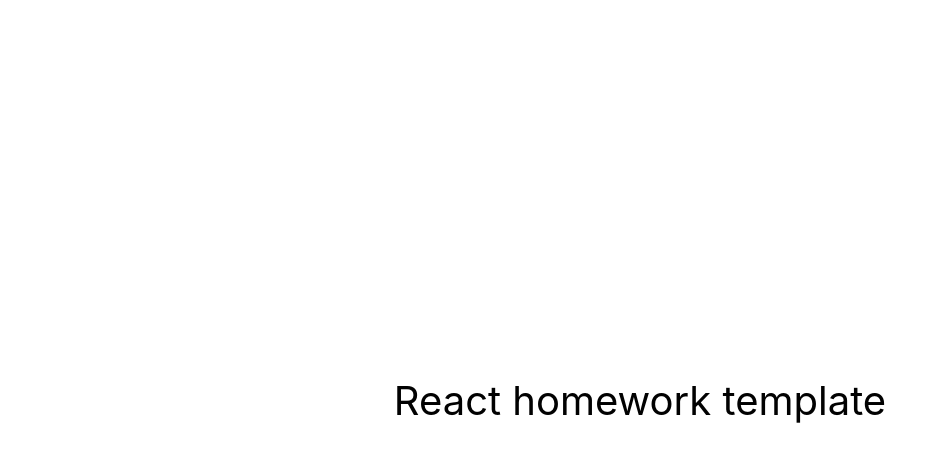
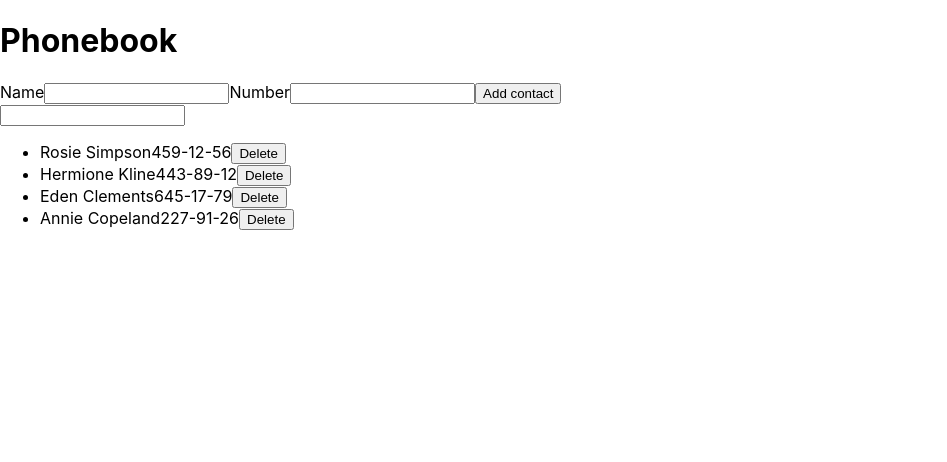
Before and after one commit to AnnaKilchytska/goit-react-hw-02-phonebook, a React (Create React App) app: page / in a window 1280 px wide. Shown: the top 462 px of the page, without its empty margins (0-947 px from the left). Built offline with nearby package versions, Linux system fonts and the light colour scheme.

Commit message:
add functionality

```diff
--- a/package.json
+++ b/package.json
@@ -7,6 +7,7 @@
     "@testing-library/jest-dom": "^5.16.3",
     "@testing-library/react": "^12.1.4",
     "@testing-library/user-event": "^13.5.0",
+    "prop-types": "^15.8.1",
     "react": "^18.1.0",
     "react-dom": "^18.1.0",
     "react-scripts": "5.0.1",
--- a/src/components/App.jsx
+++ b/src/components/App.jsx
@@ -1,16 +1,72 @@
-export const App = () => {
-  return (
-    <div
-      style={{
-        height: '100vh',
-        display: 'flex',
-        justifyContent: 'center',
-        alignItems: 'center',
-        fontSize: 40,
-        color: '#010101'
-      }}
-    >
-      React homework template
-    </div>
-  );
-};
+import { nanoid } from 'nanoid';
+
+import React, { Component } from 'react';
+import ContactForm from './ContactForm';
+import ContactList from './ContactList';
+import Filter from './Filter';
+
+class App extends Component {
+  state = {
+    contacts: [
+      { id: 'id-1', name: 'Rosie Simpson', number: '459-12-56' },
+      { id: 'id-2', name: 'Hermione Kline', number: '443-89-12' },
+      { id: 'id-3', name: 'Eden Clements', number: '645-17-79' },
+      { id: 'id-4', name: 'Annie Copeland', number: '227-91-26' },
+    ],
+    filter: '',
+  };
+
+  addContact = contact => {
+    if (this.state.contacts.some(item => item.name === contact.name)) {
+      alert(`${contact.name} is already in contact list!`);
+      return;
+    }
+
+    contact.id = nanoid();
+
+    console.log('contact on App', contact);
+    this.setState(prevState => {
+      return {
+        contacts: [contact, ...prevState.contacts],
+      };
+    });
+  };
+
+  onFilterContacts = () =>
+    this.state.contacts.filter(contact =>
+      contact.name.toLowerCase().includes(this.state.filter.toLowerCase())
+    );
+
+  filteredContacts = this.onFilterContacts();
+
+  changeFilter = e => {
+    console.log(e.target.value);
+
+    this.setState({ filter: e.target.value });
+    console.log(this.filteredContacts);
+  };
+
+  onDeleteContact = id => {
+    this.setState(prevState => {
+      return {
+        contacts: prevState.contacts.filter(contact => contact.id !== id),
+      };
+    });
+  };
+
+  render() {
+    return (
+      <div>
+        <h1>Phonebook</h1>
+        <ContactForm onSubmit={this.addContact} />
+        <Filter onChange={this.changeFilter} value={this.state.filter} />
+        <ContactList
+          contacts={this.state.contacts}
+          onDelete={this.onDeleteContact}
+        />
+      </div>
+    );
+  }
+}
+
+export default App;
--- /dev/null
+++ b/src/components/ContactForm.jsx
@@ -0,0 +1,69 @@
+import PropTypes from 'prop-types';
+
+import React, { Component } from 'react';
+
+class ContactForm extends Component {
+  static propTypes = {
+    onSubmit: PropTypes.func.isRequired,
+  };
+
+  state = {
+    name: '',
+    number: '',
+  };
+
+  handleInputChange = event => {
+    const { name, value } = event.target;
+    this.setState({
+      [name]: value,
+    });
+  };
+
+  handleSubmit = event => {
+    event.preventDefault();
+    console.log(this.state);
+
+    this.props.onSubmit(this.state);
+    this.formReset();
+  };
+
+  formReset = () => {
+    return this.setState({
+      name: '',
+      number: '',
+    });
+  };
+
+  render() {
+    return (
+      <form onSubmit={this.handleSubmit}>
+        <label htmlFor="name">
+          Name
+          <input
+            type="text"
+            name="name"
+            pattern="^[a-zA-Zа-яА-Я]+(([' -][a-zA-Zа-яА-Я ])?[a-zA-Zа-яА-Я]*)*$"
+            title="Name may contain only letters, apostrophe, dash and spaces. For example Adrian, Jacob Mercer, Charles de Batz de Castelmore d'Artagnan"
+            required
+            onChange={this.handleInputChange}
+          />
+        </label>
+        <label htmlFor="number">
+          Number
+          <input
+            type="tel"
+            name="number"
+            pattern="\+?\d{1,4}?[-.\s]?\(?\d{1,3}?\)?[-.\s]?\d{1,4}[-.\s]?\d{1,4}[-.\s]?\d{1,9}"
+            title="Phone number must be digits and can contain spaces, dashes, parentheses and can start with +"
+            required
+            onChange={this.handleInputChange}
+          />
+        </label>
+
+        <button type="submit">Add contact</button>
+      </form>
+    );
+  }
+}
+
+export default ContactForm;
--- /dev/null
+++ b/src/components/ContactList.jsx
@@ -0,0 +1,39 @@
+import PropTypes from 'prop-types';
+
+import React, { Component } from 'react';
+
+class ContactList extends Component {
+  static propTypes = {
+    contacts: PropTypes.arrayOf(
+      PropTypes.shape({
+        id: PropTypes.number.isRequired,
+        name: PropTypes.string.isRequired,
+        number: PropTypes.string.isRequired,
+      })
+    ).isRequired,
+    onDelete: PropTypes.func.isRequired,
+  };
+
+  render() {
+    return (
+      <ul>
+        {this.props.contacts.map(contact => {
+          return (
+            <li key={contact.id} id={contact.id}>
+              <span>{contact.name}</span>
+              <span>{contact.number}</span>
+              <button
+                type="button"
+                onClick={() => this.props.onDelete(contact.id)}
+              >
+                Delete
+              </button>
+            </li>
+          );
+        })}
+      </ul>
+    );
+  }
+}
+
+export default ContactList;
--- /dev/null
+++ b/src/components/Filter.jsx
@@ -0,0 +1,24 @@
+import PropTypes from 'prop-types';
+
+import React, { Component } from 'react';
+
+class Filter extends Component {
+  static propTypes = {
+    value: PropTypes.string.isRequired,
+    onChange: PropTypes.func.isRequired,
+  };
+
+  render() {
+    return (
+      <div>
+        <input
+          type="text"
+          onChange={this.props.onChange}
+          value={this.props.value}
+        />
+      </div>
+    );
+  }
+}
+
+export default Filter;
--- a/src/index.js
+++ b/src/index.js
@@ -1,6 +1,6 @@
 import React from 'react';
 import ReactDOM from 'react-dom/client';
-import { App } from 'components/App';
+import App from 'components/App';
 import './index.css';
 
 ReactDOM.createRoot(document.getElementById('root')).render(
```
Also changed, not shown: 1 other file (tests, documents, lock files or other folders).
